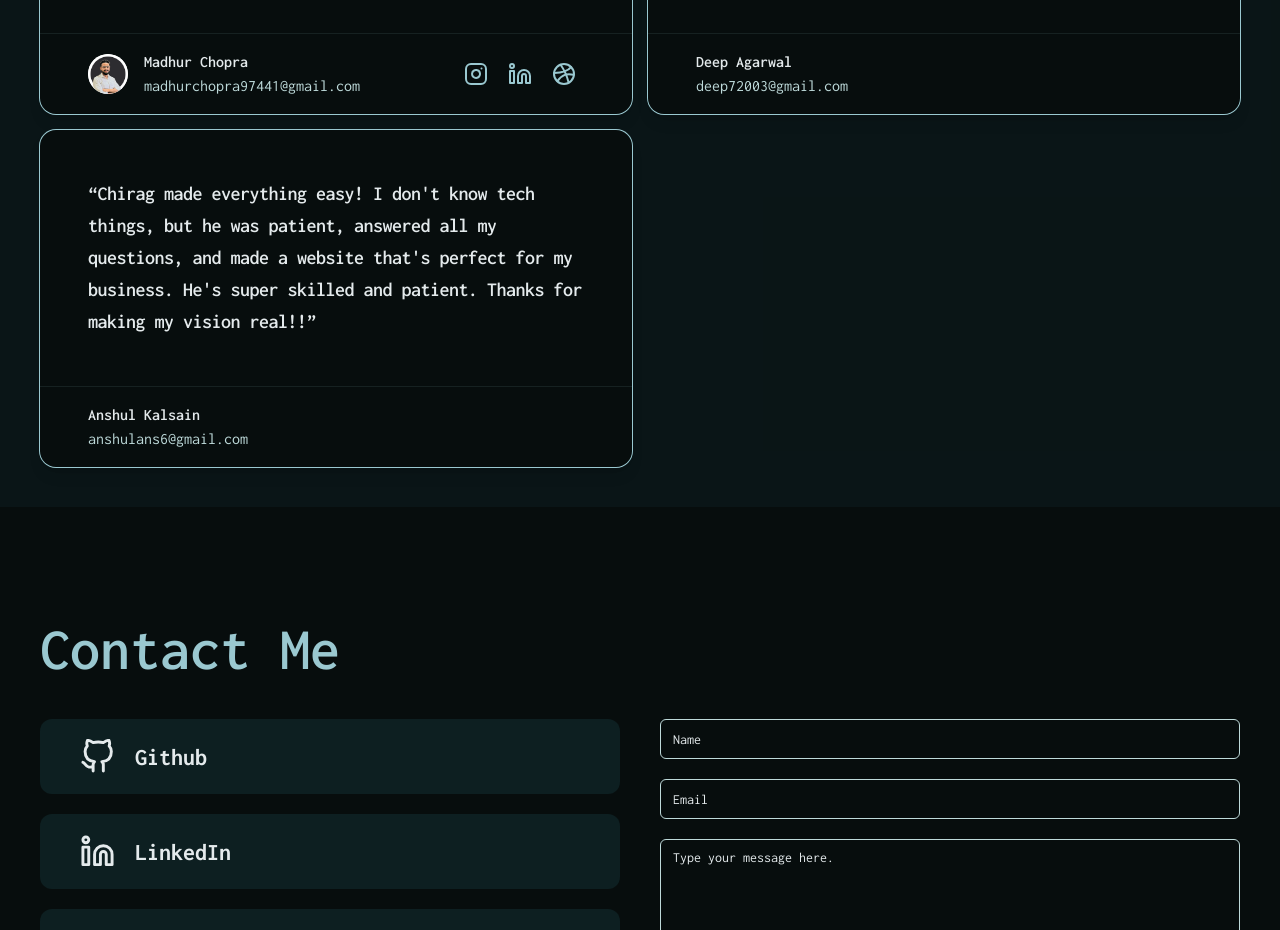
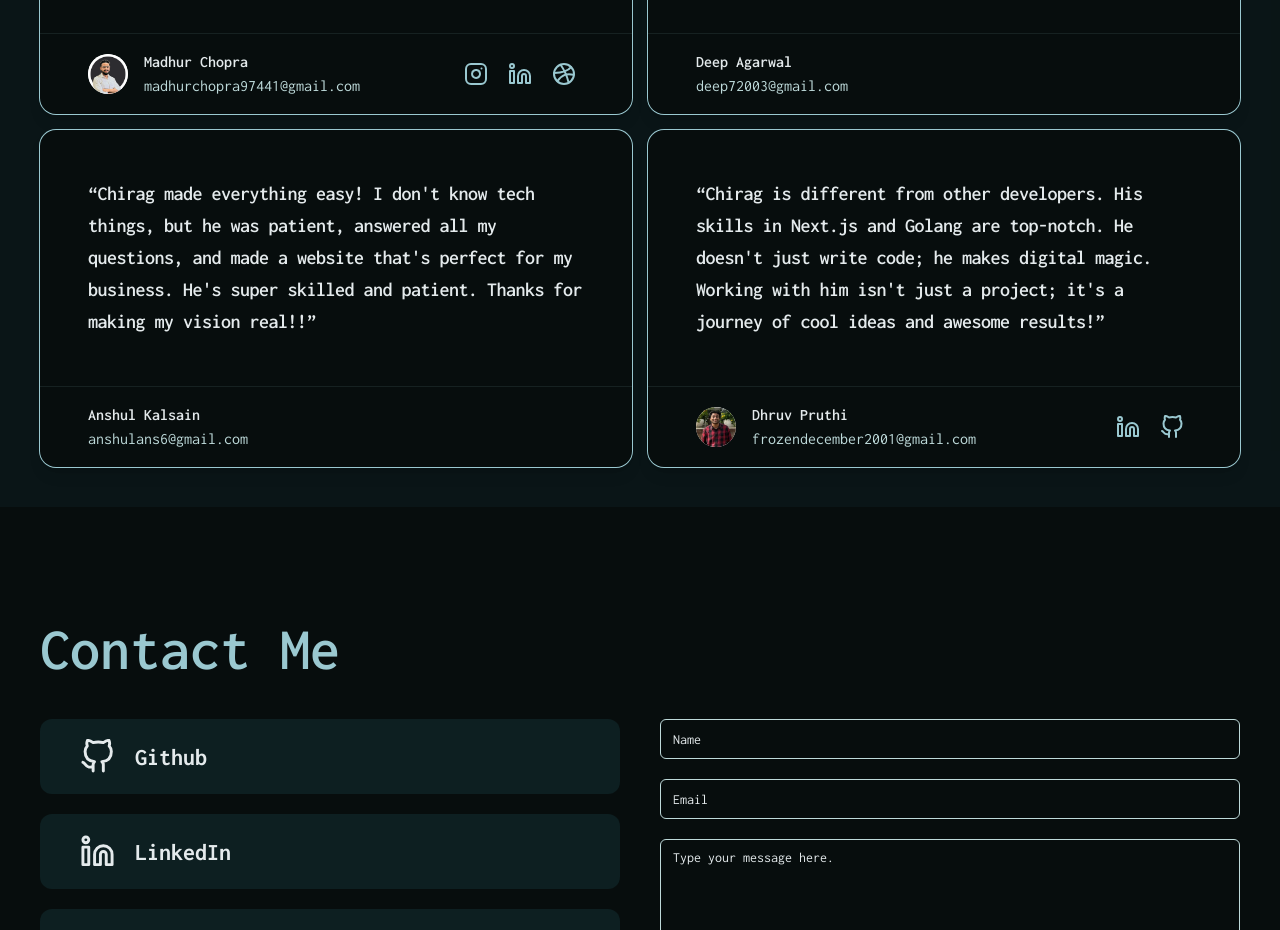
Before and after one commit to chirag3003/portfolio-v3, a Next.js app: page / in a window 1280 px wide. Shown: the part 3360-4290 px from the top of the page. Built offline with nearby package versions, Linux system fonts and the light colour scheme.

Commit message:
added a testimonial

```diff
--- a/configs/testimonials.ts
+++ b/configs/testimonials.ts
@@ -19,5 +19,13 @@ const testimonials = [
         email: 'anshulans6@gmail.com',
         body: "Chirag made everything easy! I don't know tech things, but he was patient, answered all my questions, and made a website that's perfect for my business. He's super skilled and patient. Thanks for making my vision real!!",
     },
+    {
+        body: "Chirag is different from other developers. His skills in Next.js and Golang are top-notch. He doesn't just write code; he makes digital magic. Working with him isn't just a project; it's a journey of cool ideas and awesome results!",
+        name: 'Dhruv Pruthi',
+        email: 'frozendecember2001@gmail.com',
+        pfp: '/pfps/para.jpg',
+        github: 'https://github.com/para-docx',
+        linkedin: 'https://www.linkedin.com/in/para-docx/',
+    },
 ]
 export default testimonials
```
Also changed, not shown: public/pfps/para.jpg (added).
